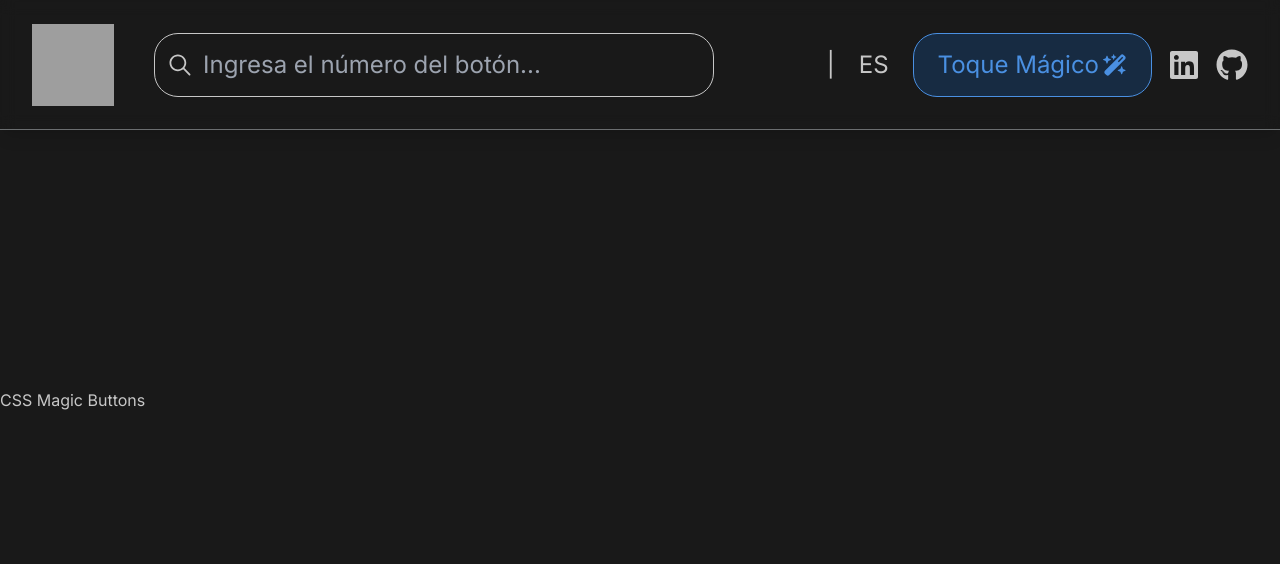
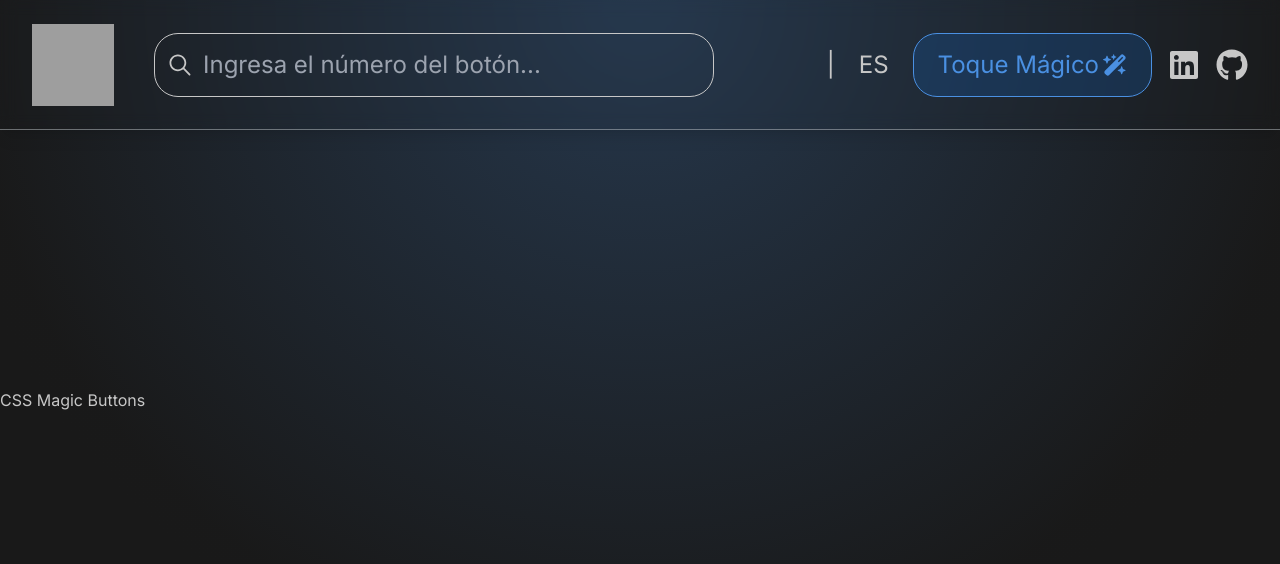
Before and after one commit to DMaximoVarela/magic-buttons, a Next.js app: page / in a window 1280 px wide. Shown: the top 564 px of the page. Built offline with nearby package versions, Linux system fonts and the light colour scheme; grey boxes are pictures that could not be loaded.

Commit message:
feat: añade un fondo azul gradiente radial en la landing page

```diff
--- /dev/null
+++ b/src/app/page.module.css
@@ -0,0 +1,16 @@
+.bg {
+  position: absolute;
+  top: 0%;
+  left: 0%;
+  background: rgb(74, 144, 226);
+  background: radial-gradient(
+    circle at center top,
+    rgba(74, 144, 226, 0.25) 3%,
+    rgba(29, 35, 42, 0.02) 66%,
+    rgba(25, 25, 25, 0.15) 70%,
+    rgba(25, 25, 25, 1) 100%
+  );
+  width: 100vw;
+  height: 100vh;
+  z-index: -1;
+}
--- a/src/app/page.tsx
+++ b/src/app/page.tsx
@@ -1,6 +1,9 @@
+import style from "./page.module.css";
+
 export default function Home() {
   return (
     <main>
+      <div className={style.bg}></div>
       <div>
         <h1>CSS Magic Buttons</h1>
       </div>
```
